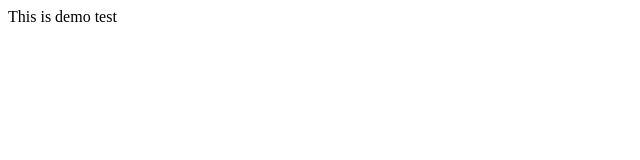
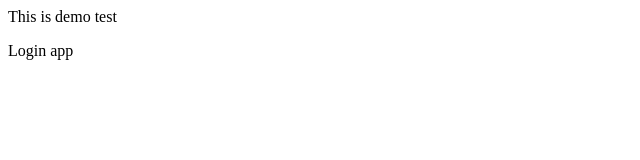
Before and after one commit to vivsingh119/Demotest, a plain HTML site: page index.html in a window 1280 px wide. Shown: the full height of the page, 0-640 px from the left. Drawn offline with Linux system fonts and the light colour scheme.

Commit message:
second commit

```diff
--- a/index.html
+++ b/index.html
@@ -1,3 +1,4 @@
 <html>
 <p>This is demo test</p>
+<p>Login app</p>
 </html>
```
